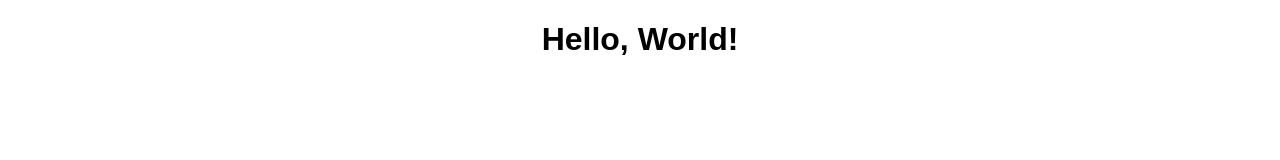
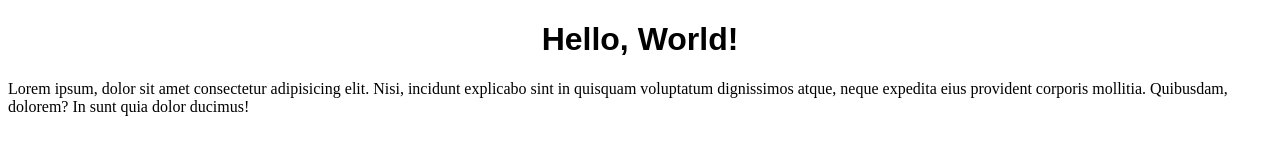
Before and after one commit to lucasmri/primeiro-repositorio, a plain HTML site: page index.html in a window 1280 px wide. Drawn offline with Linux system fonts and the light colour scheme.

Commit message:
Lorem adicionado

```diff
--- a/index.html
+++ b/index.html
@@ -11,5 +11,7 @@
 
     <h1>Hello, World!</h1>
 
+    <p>Lorem ipsum, dolor sit amet consectetur adipisicing elit. Nisi, incidunt explicabo sint in quisquam voluptatum dignissimos atque, neque expedita eius provident corporis mollitia. Quibusdam, dolorem? In sunt quia dolor ducimus!</p>
+
 </body>
 </html>
```
